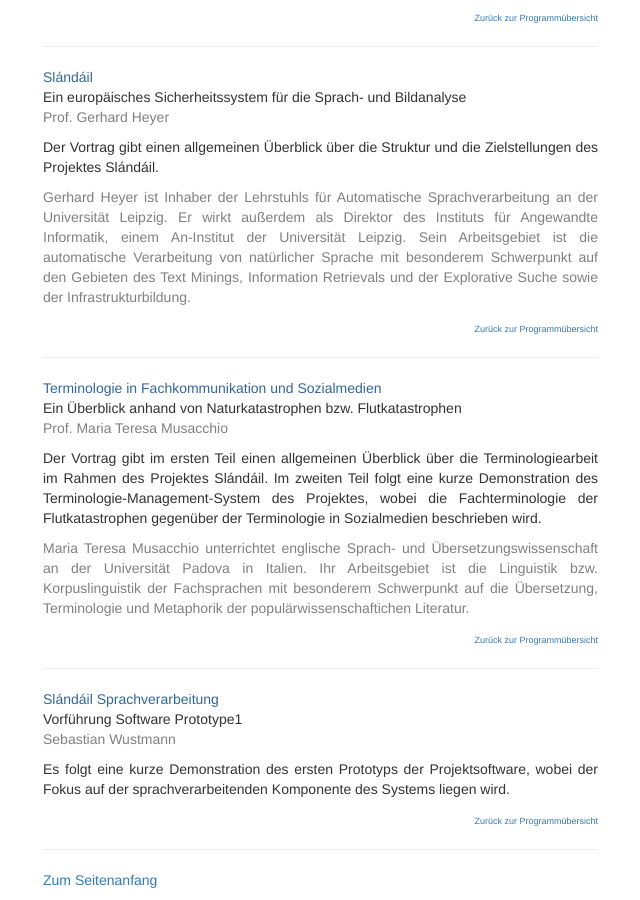
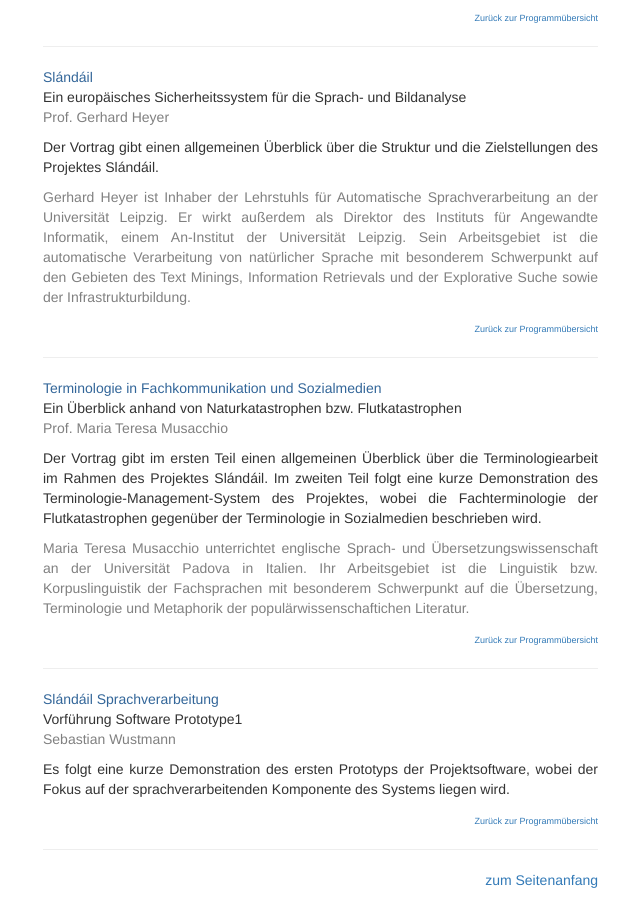
Before and after one commit to susedev/test, a Jekyll site: the page built from beitraege-und-referentinnen.html, in a window 1280 px wide and 900 px high, scrolled down 2854 px. Shown: the whole window, without its empty margins (222-862 px from the left). Built offline with Jekyll 4.4.1, drawn with Linux system fonts in a browser that asks for light colours; nearby versions of some CDN libraries.

Commit message:
Edit from JekyllCMS

```diff
--- a/beitraege-und-referentinnen.html
+++ b/beitraege-und-referentinnen.html
@@ -121,4 +121,4 @@ Vorf&uuml;hrung Software Prototype1<br />
 <p style="text-align: right;"><span style="color: #808080;"><span style="font-size: xx-small;"><a href="http://eijc.github.io/data/programm-uebersicht.html">Zur&uuml;ck zur Programm&uuml;bersicht</a></span> </span></p>
 
 <hr noshade="noshade" size="1" />
-<p><a href="#top">Zum Seitenanfang</a></p>
+<p style="text-align: right;"><a href="#top">zum Seitenanfang</a></p>
```
